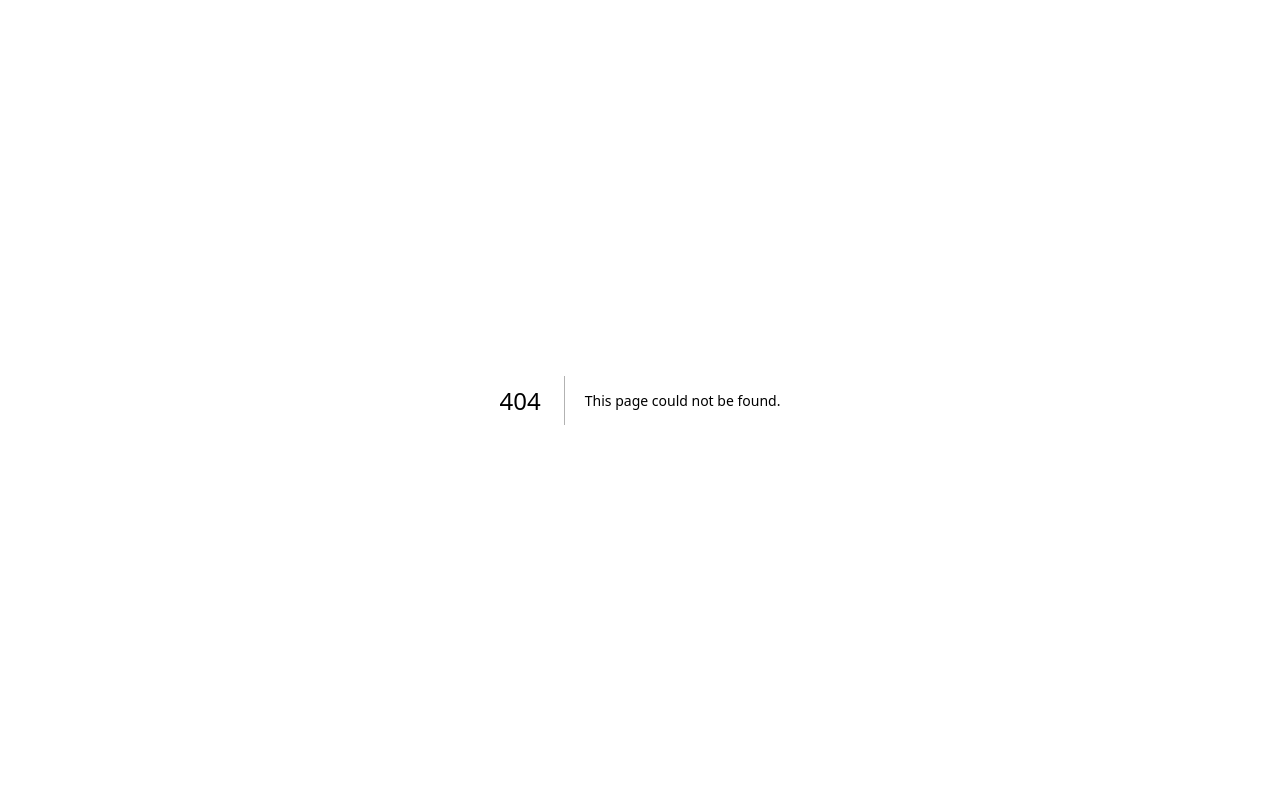
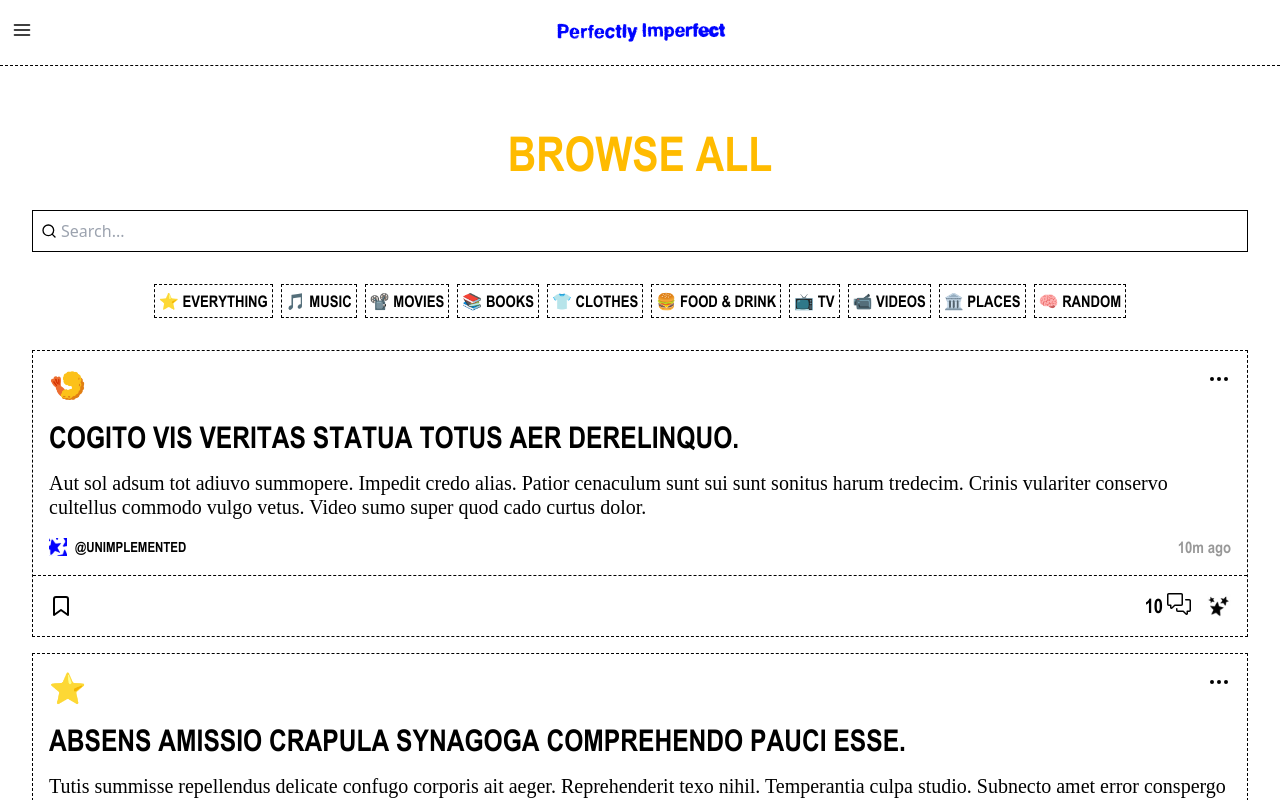
Before and after one commit to alligatorjazz/imperfectly-perfect, a Next.js app: page /browse in a window 1280 px wide. Before the commit this address had no page. Shown: the top 800 px of the page. Built offline with nearby package versions, Linux system fonts and the light colour scheme; what @designbycode/tailwindcss-text-stroke would draw is missing.

Commit message:
browse page mockup finished

```diff
--- a/app/_templates/Main.tsx
+++ b/app/_templates/Main.tsx
@@ -32,7 +32,8 @@ const arialNarrow = localFont({
 const globalNavLinks: NavLinks = [
 	{ href: "/home", title: "Home" },
 	{ href: "/editorial", title: "Editorial" },
-	{ href: "https://apps.apple.com/us/app/pi-fyi-by-perfectly-imperfect/id6474037926", title: "The PI.FYI App" }
+	{ href: "https://apps.apple.com/us/app/pi-fyi-by-perfectly-imperfect/id6474037926", title: "The PI.FYI App" },
+	{ href: "/browse", title: "Browse" }
 ];
 
 interface Props extends HTMLAttributes<HTMLDivElement> {
--- /dev/null
+++ b/app/browse/layout.tsx
@@ -0,0 +1,16 @@
+import { Header } from "../../components/Header";
+import { PostList } from "../../components/PostList";
+import { dummyPosts } from "../../dummy";
+import { MainTemplate } from "../_templates/Main";
+
+export default function BrowseLayout({ children, }: {
+	children: React.ReactNode
+}) {
+	return (
+		<MainTemplate >
+			<div className="flex flex-col p-8">
+				{children}
+			</div>
+		</MainTemplate>
+	);
+}
--- /dev/null
+++ b/app/browse/page.tsx
@@ -0,0 +1,16 @@
+import { Header } from "../../components/Header";
+import { PostList } from "../../components/PostList";
+import { SearchBar } from "../../components/SearchBar";
+import { UnrolledSelect } from "../../components/UnrolledSelect";
+import { dummyPosts } from "../../dummy";
+
+export default function Browse() {
+	return (
+		<div>
+			<Header level={1} className="text-5xl w-full text-center py-8">{"Browse all"}</Header>
+			<SearchBar className="mb-8"/>
+			<UnrolledSelect className="mb-8"/>
+			<PostList posts={dummyPosts} />
+		</div>
+	);
+}
--- a/app/editorial/page.tsx
+++ b/app/editorial/page.tsx
@@ -1,6 +1,7 @@
 import { FiSearch } from "react-icons/fi";
 import { dummyEditorials } from "../../dummy";
 import { EditorialCard } from "../../components/EditorialCard";
+import { SearchBar } from "../../components/SearchBar";
 
 export default function Index() {
 	return (
@@ -11,12 +12,9 @@ export default function Index() {
 					Perfectly Imperfect
 				</span>
 			</h1>
-			<div className="border border-textColor p-2 flex items-center gap-1 font-sans mb-16">
-				<FiSearch />
-				<input type="text" placeholder="Search for posts..." className="flex-1 bg-bgColor" />
-			</div>
+			<SearchBar />
 			<div className="grid grid-cols-2 gap-6 w-full justify-items-center font-semibold text-xs">
-				{dummyEditorials.map(editorial => <EditorialCard key={editorial.timestamp + editorial.guest} editorial={editorial} className="max-w-md w-full h-full"/>)}
+				{dummyEditorials.map(editorial => <EditorialCard key={editorial.timestamp + editorial.guest} editorial={editorial} className="max-w-md w-full h-full" />)}
 			</div>
 		</div>
 	);
--- a/app/layout.tsx
+++ b/app/layout.tsx
@@ -29,11 +29,7 @@ const arialNarrow = localFont({
 	],
 });
 
-const globalNavLinks: NavLinks = [
-	{ href: "/home", title: "Home" },
-	{ href: "/editorial", title: "Editorial" },
-	{ href: "https://apps.apple.com/us/app/pi-fyi-by-perfectly-imperfect/id6474037926", title: "The PI.FYI App" }
-];
+
 
 export default function MainLayout({
 	children,
--- a/components/Navbar.tsx
+++ b/components/Navbar.tsx
@@ -23,7 +23,9 @@ export function Navbar({ links, className }: Props) {
 			<div className="hover:cursor-pointer" onClick={() => setDrawerActive(prev => !prev)}>
 				<FiMenu size={20} />
 			</div>
-			<Logo className="flex justify-center flex-1" />
+			<a href="/">
+				<Logo className="flex justify-center flex-1" />
+			</a>
 			<div className="w-[20px]"></div>
 		</header>
 		<NavDrawer
--- /dev/null
+++ b/components/SearchBar.tsx
@@ -0,0 +1,13 @@
+import { HTMLAttributes } from "react";
+import { FiSearch } from "react-icons/fi";
+
+
+
+export function SearchBar({className, ...props}: HTMLAttributes<HTMLDivElement>) {
+	return (
+		<div className={["border border-textColor p-2 flex items-center gap-1 font-sans", className].join(" ")} {...props}>
+			<FiSearch />
+			<input type="text" placeholder="Search..." className="flex-1 bg-bgColor" />
+		</div>
+	);
+}
--- /dev/null
+++ b/components/UnrolledSelect.tsx
@@ -0,0 +1,12 @@
+import { HTMLAttributes } from "react";
+import { SortCategories } from "../types";
+
+export function UnrolledSelect({ className, ...props }: HTMLAttributes<HTMLDivElement>) {
+	return (
+		<div className={["flex flex-wrap justify-center gap-2", className].join(" ")}>
+			{SortCategories.map(category => (
+				<button className="p-1 border border-dashed border-textColor uppercase font-bold" key={category.emoji + category.title}>{`${category.emoji} ${category.title}`}</button>
+			))}
+		</div>
+	);
+}
```
